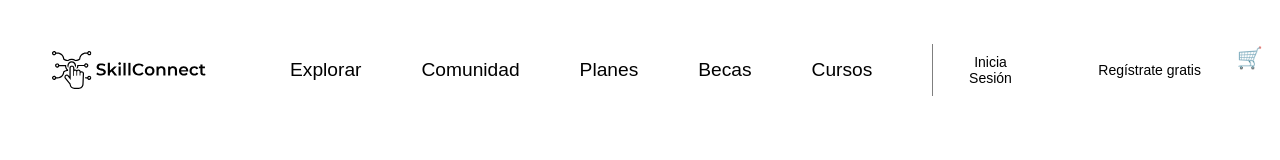
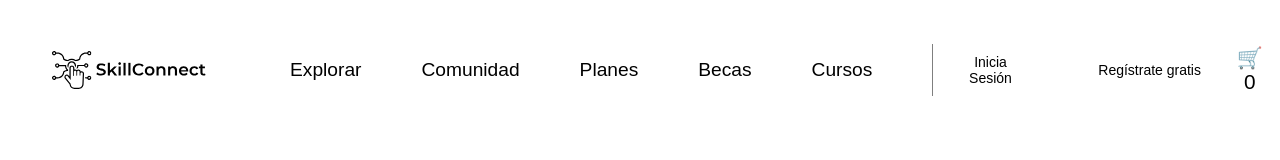
Before and after one commit to facga20145/Pagina_Cursos_online, a React (Vite) app in the folder frontend/: page /Beca in a window 1280 px wide. Shown: the top 160 px of the page. Built offline with nearby package versions, Linux system fonts and the light colour scheme; a web font is replaced by a local one.

Commit message:
feat : card class and style , section youth correction

```diff
--- a/frontend/src/components/Cart.css
+++ b/frontend/src/components/Cart.css
@@ -25,7 +25,14 @@
   position: relative;
   color: #000000;
 }
-
+.White-Style{
+  background-color: transparent;
+  border: none;
+  font-size: 1.5rem;
+  cursor: pointer;
+  position: relative;
+  color: #000000;
+}
 /* Dropdown del carrito */
 .cart-dropdown {
   position: absolute;
--- a/frontend/src/components/Cart.jsx
+++ b/frontend/src/components/Cart.jsx
@@ -3,7 +3,8 @@ import { useState } from "react";
 import "./Cart.css";
 
 export default function Cart({
-  kidsStyle,
+  KidsStyle,
+  WhiteStyle,
   cartItems = [],
   removeItemFromCart,
 }) {
@@ -17,7 +18,8 @@ export default function Cart({
   return (
     <div className="cart-container">
       <button
-        className={`cart-icon ${kidsStyle ? "Kids-Style" : ""}`}
+        className={`cart-icon ${KidsStyle ? "Kids-Style" : ''}
+        ${WhiteStyle ? "White-Style":''}`}
         onClick={toggleCart}
       >
         🛒 {cartItems.length} {/* cartItems.length ya no causará errores */}
--- a/frontend/src/components/Login/Login.jsx
+++ b/frontend/src/components/Login/Login.jsx
@@ -115,7 +115,7 @@ function Login() {
           <h1>Inicio de Sesión</h1>
           <div className="input-box-Login">
             <input
-              type="text"
+              type="email"
               placeholder="Escribe tu correo Electrónico"
               value={email}  // Cambiado a email
               onChange={handleEmailChange}
--- a/frontend/src/components/UserProfile/Profile.css
+++ b/frontend/src/components/UserProfile/Profile.css
@@ -1,7 +1,18 @@
 .Profile-contend{
+    width: 100%;
+    height: 100%;
     display: flex;
     align-items: center;
     justify-content: center;
+}
+.Profile-Photo{
+    display: flex;
+    justify-content: flex-start;
+    align-items: center;
+}
+.Profile-Photo img{
+    margin-top: 12rem;
+    width:10rem;
 }
 .Profile-info{
     margin-top: 12rem;
--- a/frontend/src/components/UserProfile/Profile.jsx
+++ b/frontend/src/components/UserProfile/Profile.jsx
@@ -1,4 +1,5 @@
 import { useEffect, useState } from "react";
+import Photo from '../images/Photo-perfil.svg'
 import './Profile.css'
 
 function Profile() {
@@ -9,7 +10,6 @@ function Profile() {
     // Obtener los datos del usuario de localStorage o hacer una llamada a una API
     const userData = JSON.parse(localStorage.getItem("user"));
     if (userData) {
-      console.log(userData);
       setUser(userData);
     }
   }, []);
@@ -26,6 +26,9 @@ function Profile() {
 
   return (
     <div className="Profile-contend">
+      <div className="Profile-Photo">
+        <img src={Photo} alt="" />
+      </div>
       <div className="Profile-info">
       <h1>Perfil del Usuario</h1>
       <p>Nombre: {user.nombre}</p>
--- a/frontend/src/components/header/HeaderAdult/Header.jsx
+++ b/frontend/src/components/header/HeaderAdult/Header.jsx
@@ -1,33 +1,39 @@
 import "../../Login/Login";
 import "../HeaderAdult/Header.css";
 import logo from "../../images/Logo-White.svg";
-import LogoKids from '../../images/LogoKids.svg'
-import { useNavigate, Link } from "react-router-dom";  // Importa Link
-import Cart from '../../Cart';
-import UserProfile from '../../UserProfile/UserProfile';
+import LogoKids from "../../images/LogoKids.svg";
+import { useNavigate, Link } from "react-router-dom"; // Importa Link
+import Cart from "../../Cart";
+import UserProfile from "../../UserProfile/UserProfile";
 import { useState } from "react"; // Importamos useState para manejar el estado del menú
 
-export default function Header({  isKids, isWhite,onExploreClick, cartItems, removeItemFromCart }) {
+export default function Header({
+  isKids,
+  isWhite,
+  onExploreClick,
+  cartItems,
+  removeItemFromCart,
+}) {
   const storedUser = localStorage.getItem("user");
   const isLoggedIn = storedUser && storedUser !== "undefined";
 
-  const [isMenuOpen, setIsMenuOpen] = useState(false);  // Estado para el menú responsive
+  const [isMenuOpen, setIsMenuOpen] = useState(false); // Estado para el menú responsive
   const navigate = useNavigate();
 
   const linkHeaders = [
-    { name: 'Explorar', url: '/', onClick: onExploreClick },
-    { name: 'Comunidad', url: '/Comunidad' },
-    { name: 'Planes', url: '/Premium' },
-    { name: 'Becas', url: '/Beca' },
-    { name: 'Cursos', url: '/PlanesKids' }
+    { name: "Explorar", url: "/", onClick: onExploreClick },
+    { name: "Comunidad", url: "/Comunidad" },
+    { name: "Planes", url: "/Premium" },
+    { name: "Becas", url: "/Beca" },
+    { name: "Cursos", url: "/PlanesKids" },
   ];
 
   const handleLoginClick = () => {
-    navigate('/login');
+    navigate("/login");
   };
 
   const handleRegisterClick = () => {
-    navigate('/register');
+    navigate("/register");
   };
 
   // Función para manejar la apertura/cierre del menú
@@ -37,17 +43,29 @@ export default function Header({  isKids, isWhite,onExploreClick, cartItems, rem
 
   return (
     <div>
-       <header className={`headerStructure ${isKids ? 'kids-version' : ''} ${isWhite ? 'white-version' : ''}`}>
-        <div className={`logo2 ${isKids ? 'kids-logo' : ''} ${isWhite ? 'white-logo' : ''}`}>
+      <header
+        className={`headerStructure ${isKids ? "kids-version" : ""} ${
+          isWhite ? "white-version" : ""
+        }`}
+      >
+        <div
+          className={`logo2 ${isKids ? "kids-logo" : ""} ${
+            isWhite ? "white-logo" : ""
+          }`}
+        >
           <img src={isKids ? LogoKids : logo} alt="Logo" />
         </div>
 
-        <div className={`listHeader ${isMenuOpen ? 'open' : ''}`}>  {/* Clase 'open' para abrir el menú */}
+        <div className={`listHeader ${isMenuOpen ? "open" : ""}`}>
+          {" "}
+          {/* Clase 'open' para abrir el menú */}
           {linkHeaders.map((link, index) => (
             <Link
               key={index}
               to={link.url}
-              className={`headerLink ${isKids ? 'kids-link' : ''} ${isWhite ? 'white-link' : ''}`}
+              className={`headerLink ${isKids ? "kids-link" : ""} ${
+                isWhite ? "white-link" : ""
+              }`}
               onClick={link.onClick || null}
             >
               {link.name}
@@ -58,10 +76,18 @@ export default function Header({  isKids, isWhite,onExploreClick, cartItems, rem
         <div className="ctaList">
           {!isLoggedIn ? (
             <>
-              <div className={`login ${isKids ? 'login-kids' : ''} ${isWhite ? 'login-white' : ''}`}>
+              <div
+                className={`login ${isKids ? "login-kids" : ""} ${
+                  isWhite ? "login-white" : ""
+                }`}
+              >
                 <button onClick={handleLoginClick}>Inicia Sesión</button>
               </div>
-              <div className={`Register ${isKids ? 'register-Kids' : ''} ${isWhite ? 'register-white' : ''}`}>
+              <div
+                className={`Register ${isKids ? "register-Kids" : ""} ${
+                  isWhite ? "register-white" : ""
+                }`}
+              >
                 <button onClick={handleRegisterClick}>Regístrate gratis</button>
               </div>
             </>
@@ -69,12 +95,24 @@ export default function Header({  isKids, isWhite,onExploreClick, cartItems, rem
             <UserProfile />
           )}
 
-          <Cart  cartItems={cartItems} removeItemFromCart={removeItemFromCart} isKids={isKids} isWhite={isWhite} />
+          <Cart
+            cartItems={cartItems}
+            removeItemFromCart={removeItemFromCart}
+            KidsStyle={isKids}
+            WhiteStyle={isWhite}
+          />
         </div>
 
         {/* Botón del menú para móviles */}
         <div className="hamburger-menu" onClick={toggleMenu}>
-          <span className={`hamburger-icon ${isKids ? 'hamburguer-kids' : ''} ${isWhite ? 'hamburguer-white' : ''}`}>&#9776;</span>  {/* Icono del menú */}
+          <span
+            className={`hamburger-icon ${isKids ? "hamburguer-kids" : ""} ${
+              isWhite ? "hamburguer-white" : ""
+            }`}
+          >
+            &#9776;
+          </span>{" "}
+          {/* Icono del menú */}
         </div>
       </header>
     </div>
--- a/frontend/src/components/section/SectionYouth/SectionYoung.css
+++ b/frontend/src/components/section/SectionYouth/SectionYoung.css
@@ -12,6 +12,7 @@
 }
 .text-sectionyoung {
   grid-column: 1 / 2; /* Ubica el texto en la primera columna */
+  margin-left: 200px;
   max-width: 70%;
   color: white;
 }
```
